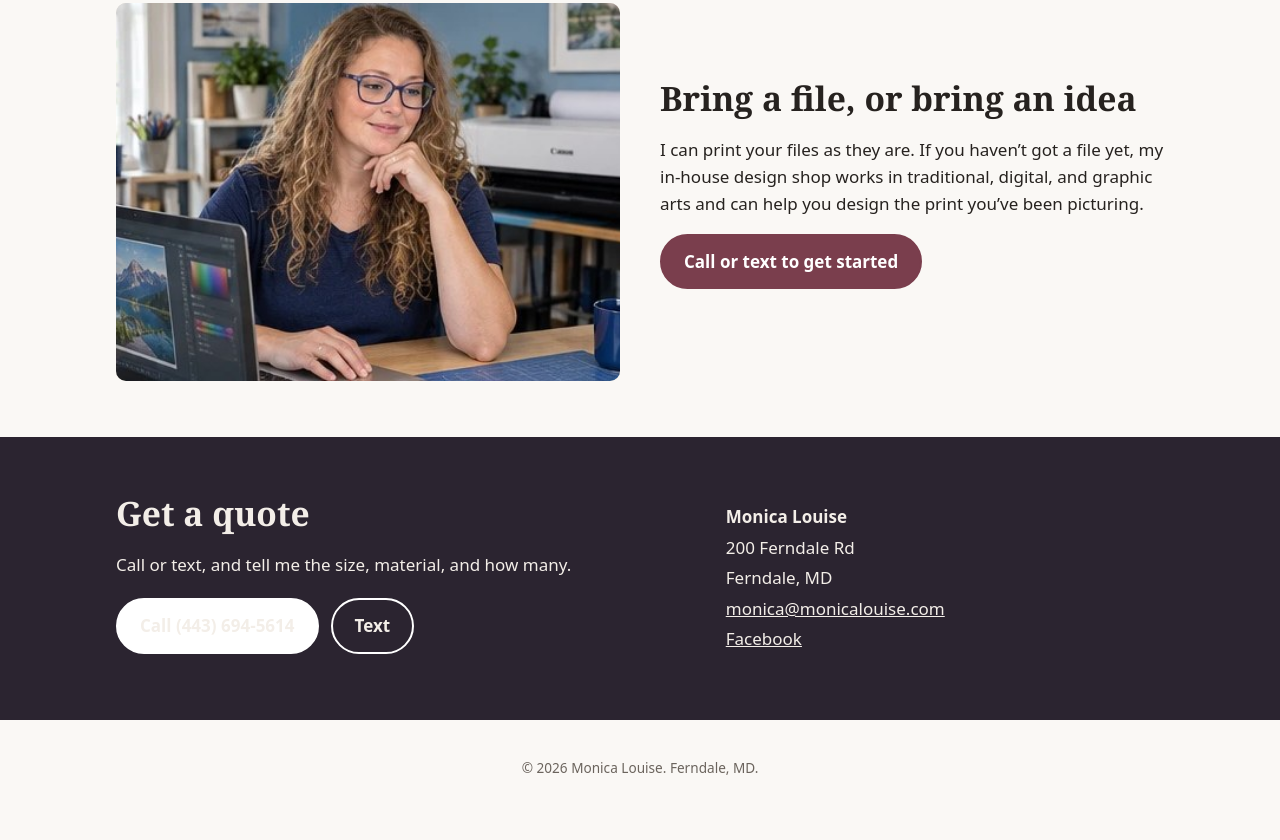
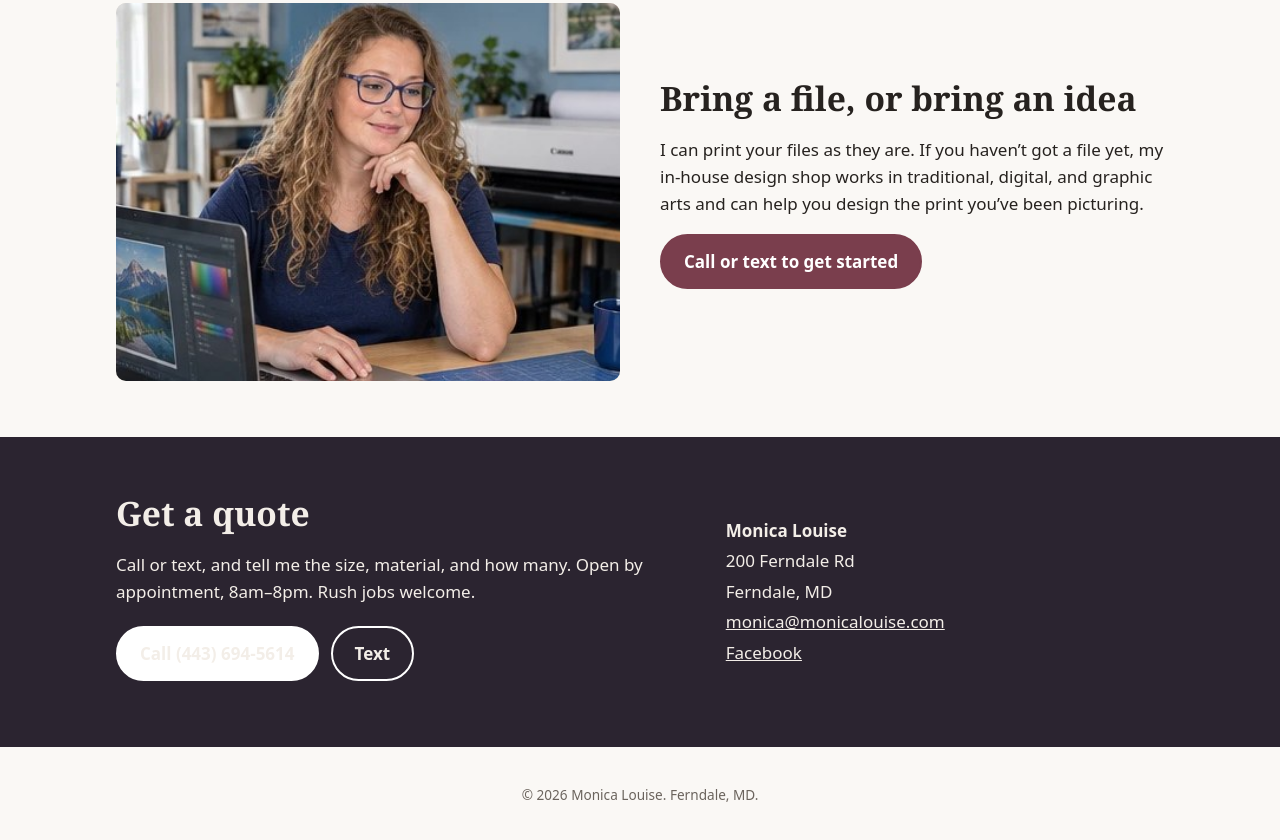
Before and after one commit to esowash/monica-website, a plain HTML site: page index.html in a window 1280 px wide. Shown: the part 1951-2791 px from the top of the page. Drawn offline with Linux system fonts and the light colour scheme.

Commit message:
Add hours/rush-jobs copy, GBP and outreach docs, demo noindex
- Contact block: open by appointment 8am-8pm, rush jobs welcome
- noindex meta for the staging demo (remove at launch)
- docs/: Google Business Profile setup text, photographer outreach
  drafts (no free-sample offer, per Eli)

Co-Authored-By: Claude Sonnet 5.5 <noreply@anthropic.com>
Claude-Session: https://claude.ai/code/session_01JK8WwsS311RQ9cijEH48K9

```diff
--- a/index.html
+++ b/index.html
@@ -3,6 +3,8 @@
 <head>
 <meta charset="utf-8">
 <meta name="viewport" content="width=device-width, initial-scale=1">
+<!-- DEMO ONLY: remove this noindex line when the real site launches -->
+<meta name="robots" content="noindex, nofollow">
 <title>Monica Louise | Large Format Printing &amp; Design in Ferndale, MD</title>
 <meta name="description" content="Archival-pigment prints on canvas, vinyl, and heavy photo paper, from 3.5x5 up to 2'x13', plus finishing and in-house design. Ferndale, MD. Call or text for a quote.">
 <link rel="stylesheet" href="style.css">
@@ -111,7 +113,7 @@
     <div class="wrap contact">
       <div>
         <h2>Get a quote</h2>
-        <p>Call or text, and tell me the size, material, and how many.</p>
+        <p>Call or text, and tell me the size, material, and how many. Open by appointment, 8am&ndash;8pm. Rush jobs welcome.</p>
         <p class="cta-row">
           <a class="btn btn-light" href="tel:+14436945614">Call (443) 694-5614</a>
           <a class="btn btn-ghost-light" href="sms:+14436945614">Text</a>
```
Also changed, not shown: 2 other files.
